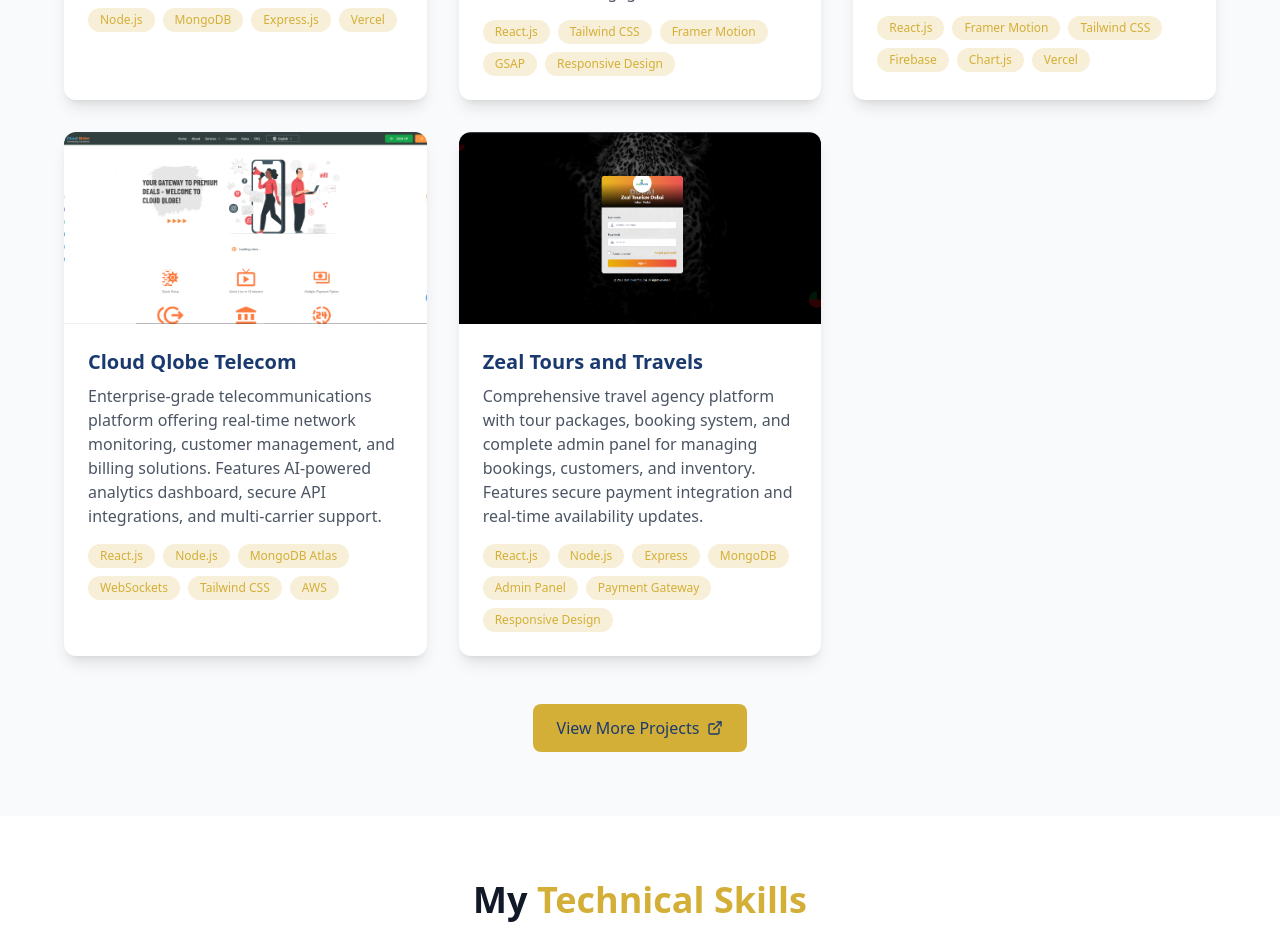
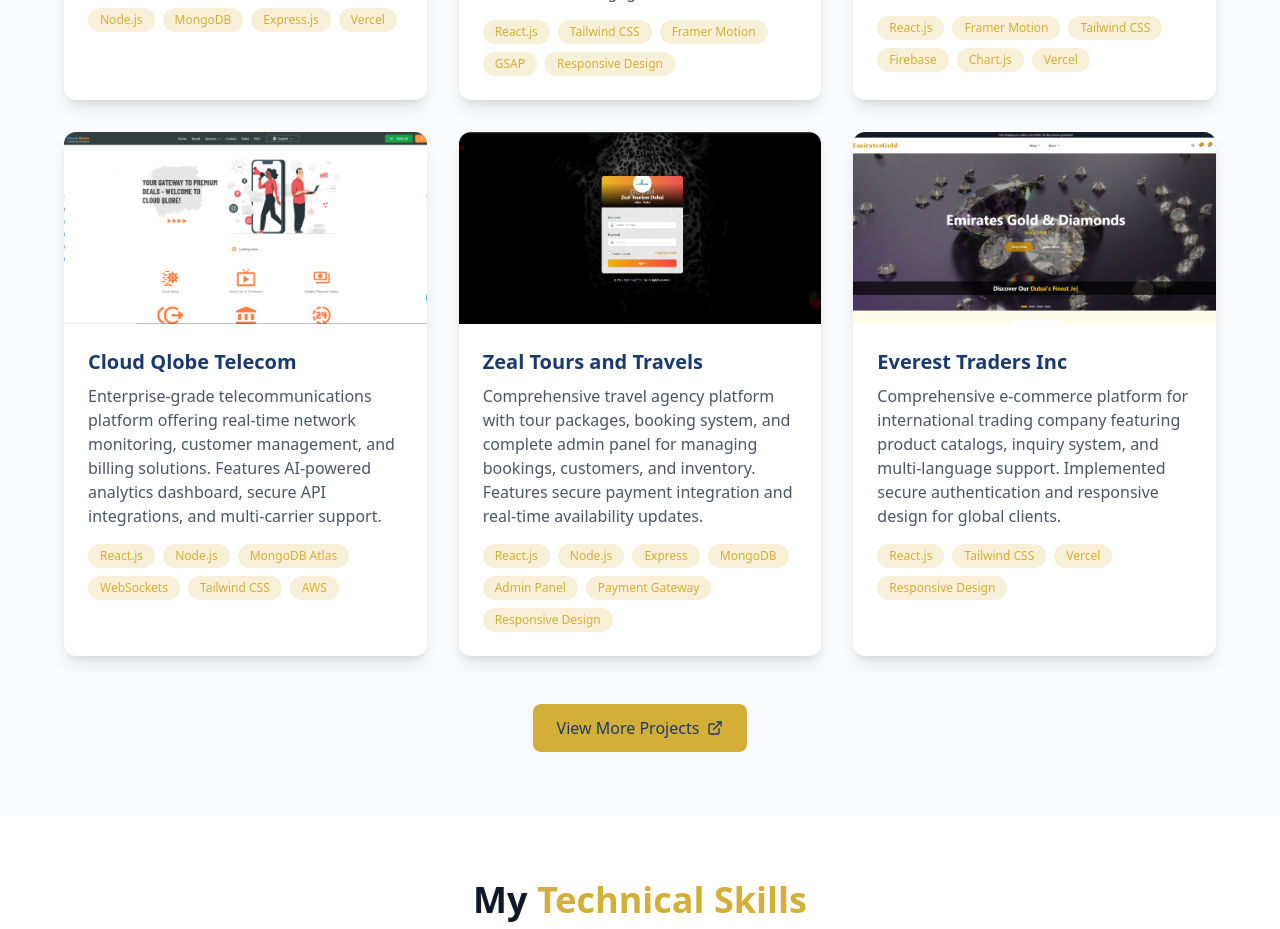
Before and after one commit to farhanparru/-My-Portfolio, a React (Create React App) app: page / in a window 1280 px wide. Shown: the part 1280-2209 px from the top of the page. Built offline with nearby package versions, Linux system fonts and the light colour scheme.

Commit message:
new project

```diff
--- a/src/components/Projects.jsx
+++ b/src/components/Projects.jsx
@@ -1,11 +1,12 @@
 import React, { useState } from "react";
 import { motion } from "framer-motion";
-import { FiGithub, FiExternalLink, FiFilter } from "react-icons/fi";
+import { FiGithub, FiExternalLink } from "react-icons/fi";
 import sevensc from "../assets/image sevenss.png";
 import technomagic from "../assets/technomagix.png";
 import emirates from "../assets/emiratesGold.png";
 import cloud from "../assets/cloudQlobeuu.png";
 import zealTours from '../assets/zealTourisamAGne.png'
+import everestTraders from '../assets/emiratesGold.png'
 // Project data
 const projectsData = [
 {
@@ -109,7 +110,35 @@
       "Automated email notifications",
       "Analytics and reporting"
     ]
-  }
+  },
+
+  {
+  id: 6,
+  title: "Everest Traders Inc",
+  shortTitle: "Everest Traders",
+  description: "Comprehensive e-commerce platform for international trading company featuring product catalogs, inquiry system, and multi-language support. Implemented secure authentication and responsive design for global clients.",
+  tags: [
+    "React.js",
+    "Tailwind CSS",
+    "Vercel",
+    "Responsive Design"
+  ],
+  image: everestTraders, // Make sure to add this image to your assets
+  github: {
+    frontend: "https://github.com/farhanparru/EVERESTTRADERS.git",
+
+  },
+  live: "https://everesttraders.vercel.app/",
+  features: [
+    "Multi-language support (English, Arabic, Chinese)",
+    "Product catalog with advanced filtering",
+    "Secure client inquiry system",
+    "Role-based user authentication",
+    "Responsive design for all devices",
+    "Interactive product showcase",
+    "Admin dashboard for content management"
+  ]
+}
 ];
 
 const Projects = () => {
```
Also changed, not shown: src/assets/everset.png (added).
